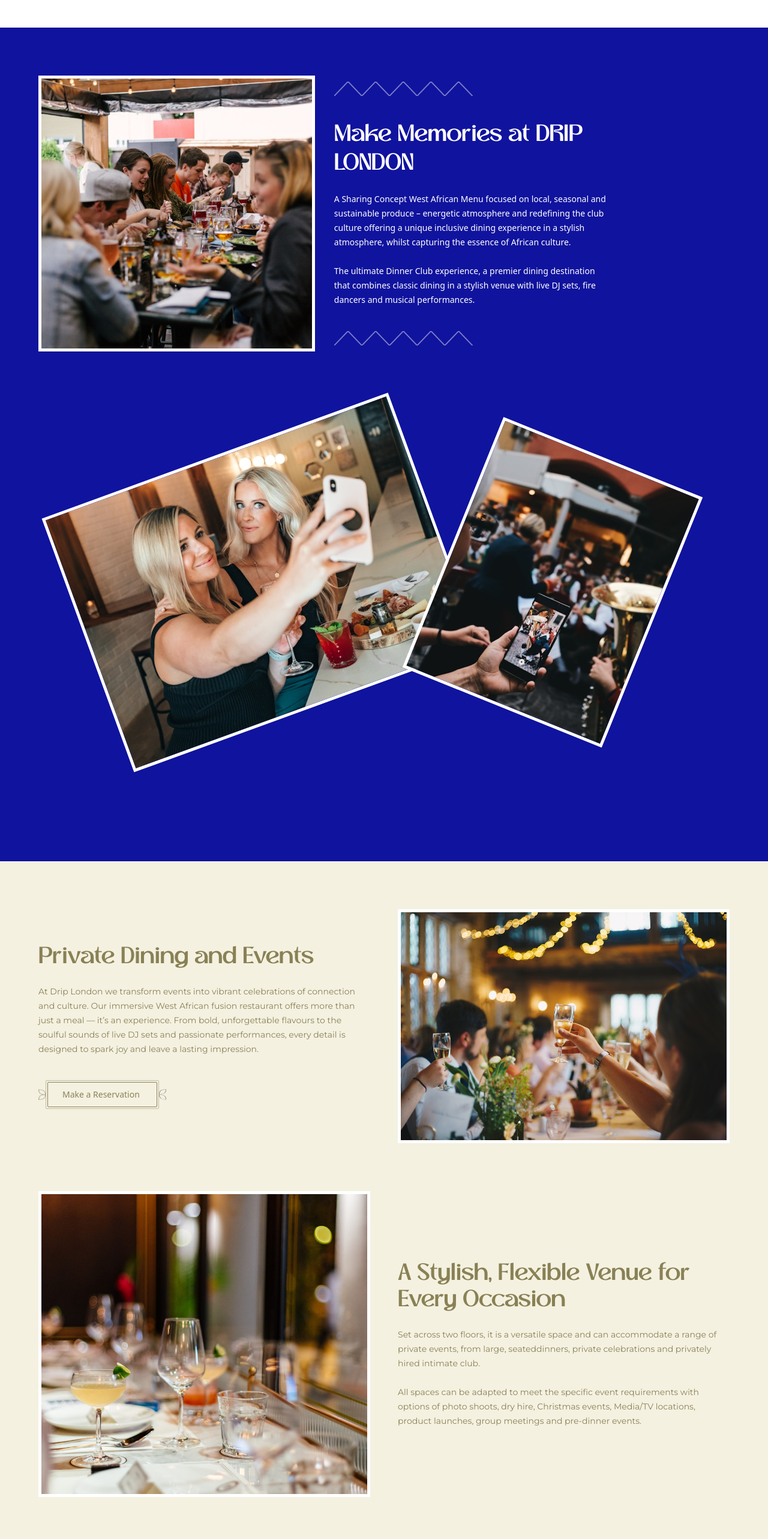
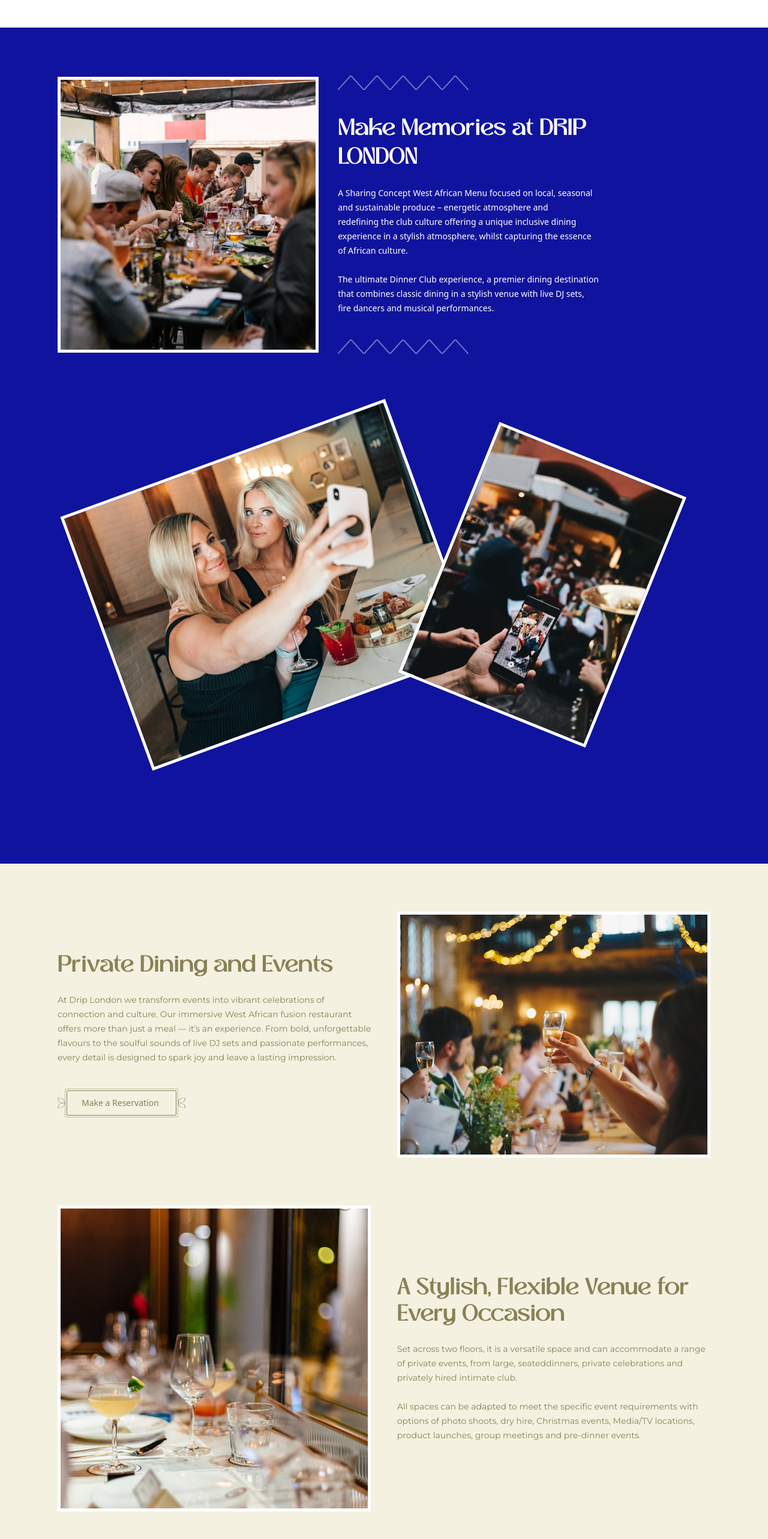
Before and after one commit to bright-web007/drip-london, a Next.js app: page / in a window 1280 px wide. Shown: the part 1880-4446 px from the top of the page at 60% size. Built offline with nearby package versions, Linux system fonts and the light colour scheme.

Commit message:
adjust responsiveness

```diff
--- a/src/blocks/Block1/Block1.tsx
+++ b/src/blocks/Block1/Block1.tsx
@@ -14,7 +14,7 @@
           {' '}
           Welcome to DRIP LONDON
         </h1>
-        <p className="text-[20px] text-white leading-6 font-normal w-[70%] md:w-[55%] text-center mt-8 mb-6">
+        <p className="text-[20px] text-white leading-6 font-normal w-[70%] md:w-[50%] text-center mt-8 mb-6">
           Drip London is a West African fusion restaurant in Central London that offers a unique
           immersive dining experience in a stylish atmosphere.
         </p>
--- a/src/blocks/Block3/Block3.tsx
+++ b/src/blocks/Block3/Block3.tsx
@@ -7,7 +7,7 @@
 const Block3 = () => {
   return (
     <div className="bg-blau-600 py-16 xl:py-20">
-      <div className="flex items-center flex-col-reverse md:flex-row w-[90%] mx-auto">
+      <div className="flex items-center flex-col-reverse md:flex-row w-[90%] xl:w-[85%] 2xl:w-[75%] mx-auto">
         <div className="border-5 border-white w-full md:w-[50%] xl:w-[40%] group overflow-hidden">
           <Image
             src={peopleEating}
@@ -36,7 +36,7 @@
           <CurvyUnderline />
         </div>
       </div>
-      <div className="flex items-center flex-col md:flex-row w-[90%] md:w-[80%] mx-auto my-5 md:my-40">
+      <div className="flex items-center flex-col md:flex-row w-[90%] md:w-[75%] 2xl:w-[65%] mx-auto my-5 md:my-40">
         <div className="border-5 border-white w-full md:w-[60%] h-[380px] md:h-[315px] xl:h-[450px] group overflow-hidden rotate-0  md:rotate-340">
           <Image
             src={peopleSnapping}
--- a/src/blocks/Block4/Block4.tsx
+++ b/src/blocks/Block4/Block4.tsx
@@ -8,7 +8,7 @@
 const Block4 = () => {
   return (
     <div className="bg-beige-400 py-16 xl:py-20">
-      <div className="w-[90%] mx-auto">
+      <div className="w-[90%] xl:w-[85%] 2xl:w-[75%] m mx-auto">
         <div className="flex  flex-col md:flex-row items-center  justify-between">
           <div className="text-[#898155] w-full md:w-[48%] mb-8 md:mb-0">
             <h1 className="text-2xl font-semibold leading-11 font-thankslabs">
@@ -40,7 +40,7 @@
             <Image
               src={drinks1}
               alt="People eating"
-              className="w-full h-[380px] object-cover group-hover:scale-110 transition-transform duration-500 ease-in-out"
+              className="w-full h-[400px] object-cover group-hover:scale-110 transition-transform duration-500 ease-in-out"
               width={400}
               height={400}
             />
--- a/src/blocks/Block6/Block6.tsx
+++ b/src/blocks/Block6/Block6.tsx
@@ -60,7 +60,7 @@
 
   return (
     <div className="bg-beige-400 md:bg-white">
-      <div className="flex items-start flex-col md:flex-row justify-between w-[90%] mx-auto py-20">
+      <div className="flex items-start flex-col md:flex-row justify-between w-[90%] xl:w-[85%] 2xl:w-[75%] mx-auto py-20">
         <div className="w-full md:w-[40%] group overflow-hidden relative h-[380px] md:h-[290px] xl:h-[450px]">
           <Image
             src={slideshowImages[currentIndex].src}
```
